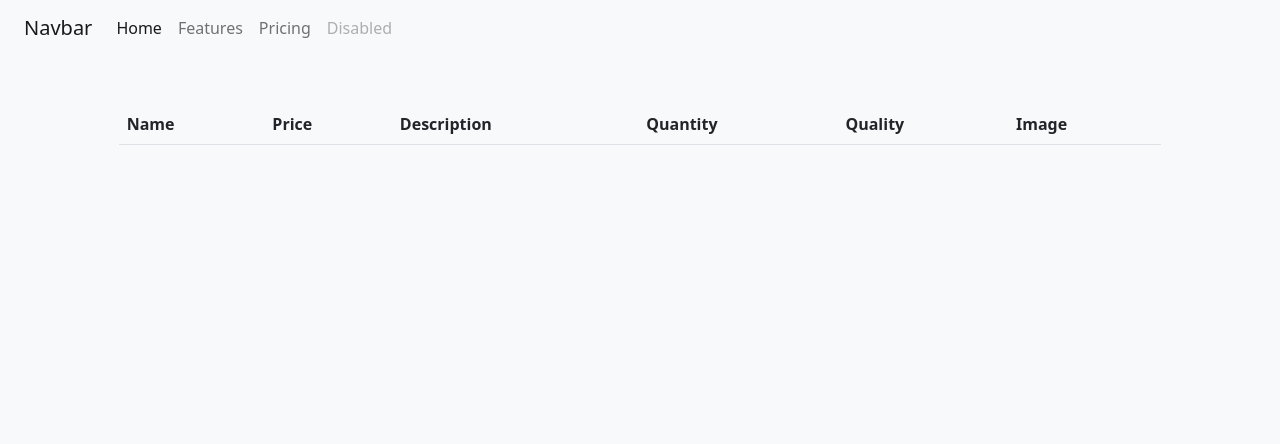
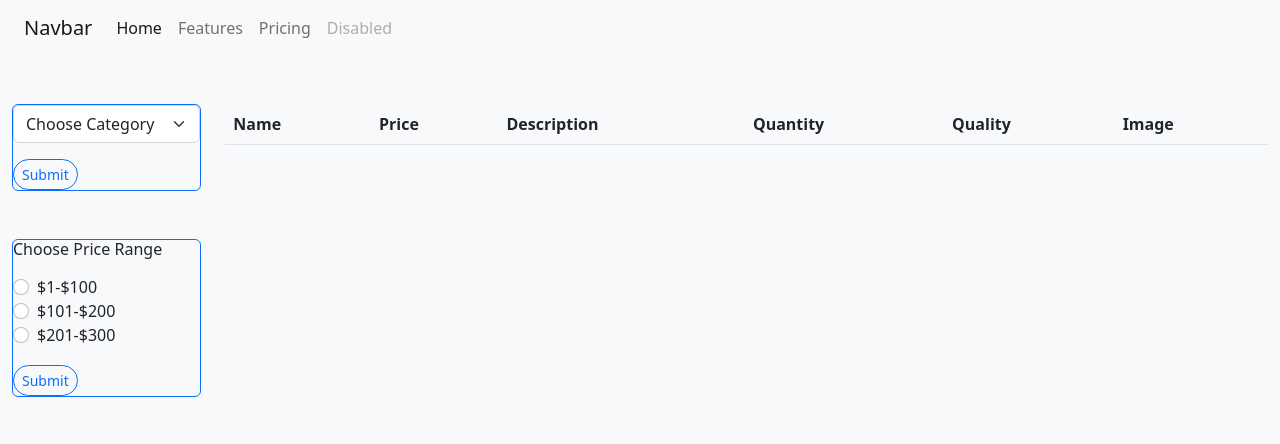
Before and after one commit to weirdotori/Ecommerce, a PHP site: page /viewitem.php in a window 1280 px wide. Shown: the top 444 px of the page. Run offline with PHP 8.4, Linux system fonts and the light colour scheme; tables that the repository leaves empty or names only in its code hold one stand-in row (values such as "Sample post"); lists and menus that the app fills with data are empty.

Commit message:
filter radio and category is finished

```diff
--- a/viewitem.php
+++ b/viewitem.php
@@ -4,6 +4,16 @@
 {
     session_start();
 }
+
+try {
+    $sql = "select * from category";
+    $stmt = $conn->prepare($sql);
+    $stmt->execute();
+    $categories = $stmt->fetchAll();
+} catch (PDOException $e) {
+    echo $e->getMessage();
+}
+
 try {
     $sql = "select i.item_id, i.iname,
 		i.price, i.description,
@@ -21,6 +31,57 @@
 }
 
 
+if(isset($_GET['cate']))
+{
+        $cid = $_GET['cateChoose'];
+        try {
+            $sql = "SELECT i.item_id, i.iname, i.price, i.description, i.quantity, i.img_path, c.cname as category
+                    FROM item i, category c
+                    WHERE i.category = c.cid AND c.cid = ?";
+
+            $stmt = $conn->prepare($sql);
+            $stmt->execute([$cid]);
+            $items = $stmt->fetchAll();
+        }catch(PDOException $e) {
+            echo $e->getMessage();
+        }
+}
+
+
+if(isset($_GET['priceRadio']))
+{
+    $range = $_GET['priceRange'];
+    $sql = "select i.item_id, i.iname,
+		i.price, i.description,
+        i.quantity, i.img_path,
+        c.cname as category
+        from item i, category c
+        where i.category = c.cid
+        and i.price between ? and ?";
+
+    $lower = 0;
+    $upper = 0;
+    if($range == 0)
+    {
+        $lower = 1;
+        $upper = 100;
+    }
+    else if ($range == 1)
+    {
+        $lower = 101;
+        $upper = 200;
+    }else if ($range == 2)
+    {
+        $lower = 201;
+        $upper = 300;
+
+    }
+
+    $stmt = $conn->prepare($sql);
+    $stmt->execute([$lower, $upper]);
+    $items = $stmt->fetchAll();
+
+}
 
 ?>
 <!DOCTYPE html>
@@ -43,6 +104,53 @@
     </div>
     <div class="container-fluid">
         <div class="row">
+            <div class="col-md-2 py-5">
+                <form action="viewitem.php" method="get" class="form border border-primary border-1 rounded">
+                <select name="cateChoose" class="form-select">
+                    <option>Choose Category</option>
+                    <?php
+                    if(isset($categories))
+                    {
+                        foreach($categories as $category)
+                        {
+                            echo "<option value=$category[cid]>  $category[cname] </option>";
+                        }
+
+                    }
+                    ?>
+
+                </select>
+                <button class="mt-3 btn btn-sm btn-outline-primary rounded-pill" name="cate" type="submit">Submit</button>
+                </form>
+
+                <form action="viewitem.php" method="get" class="mt-5 form border border-primary border-1 rounded">
+                    <fieldset>
+                        <legend> <h6>Choose Price Range</h6></legend>
+
+                    <div class="form-check">
+                        <input class="form-check-input" type="radio" name="priceRange" value="0">
+                        <label class="form-check-label" for="priceRange">
+                            $1-$100
+                        </label>
+                        <br>
+
+                        <input class="form-check-input" type="radio" name="priceRange" value="1">
+                        <label class="form-check-label" for="priceRange">
+                            $101-$200
+                        </label>
+                        <br>
+
+                        <input class="form-check-input" type="radio" name="priceRange" value="2">
+                        <label class="form-check-label" for="priceRange">
+                            $201-$300
+                        </label>
+                    </div>
+                    <button class="mt-3 btn btn-sm btn-outline-primary rounded-pill" name="priceRadio" type="submit">Submit</button>
+
+                    </fieldset>
+                </form>
+
+            </div>
 
             <div class="col-md-10 mx-auto py-5">
                 <?php
```
